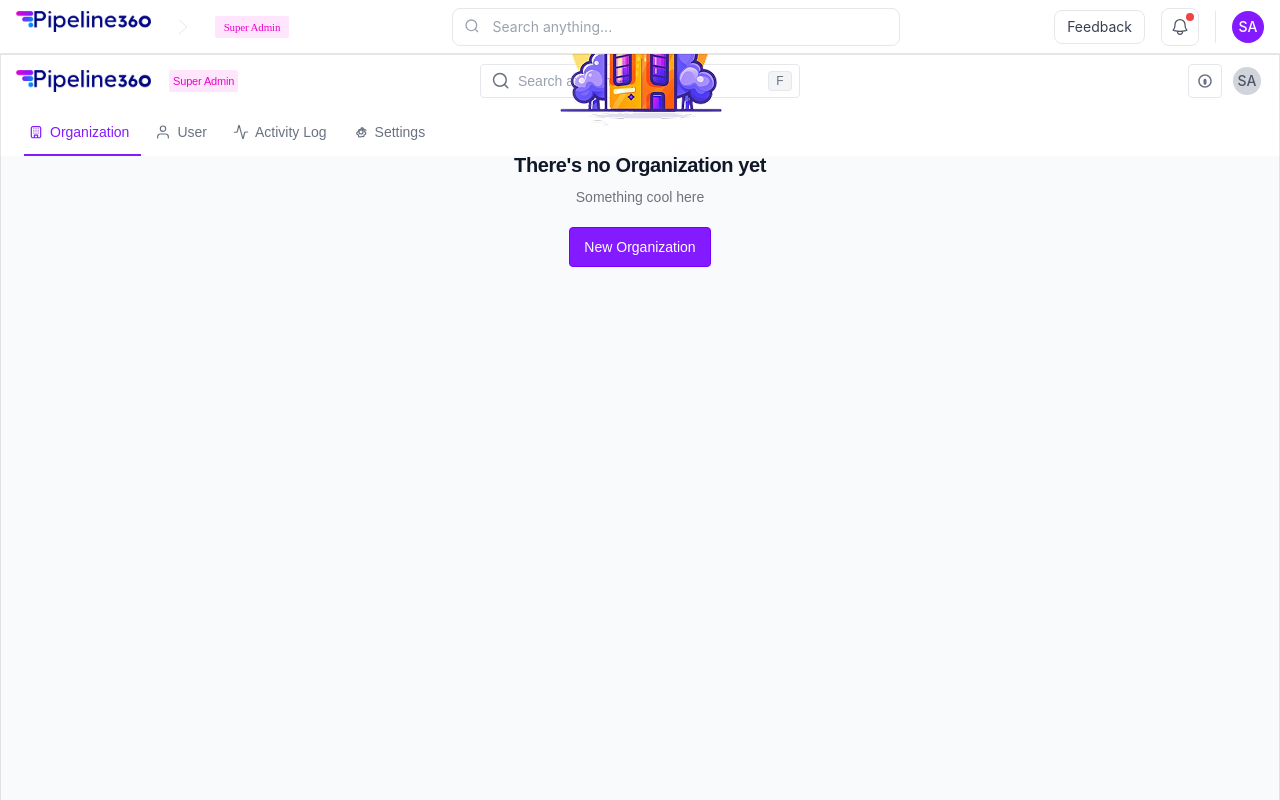
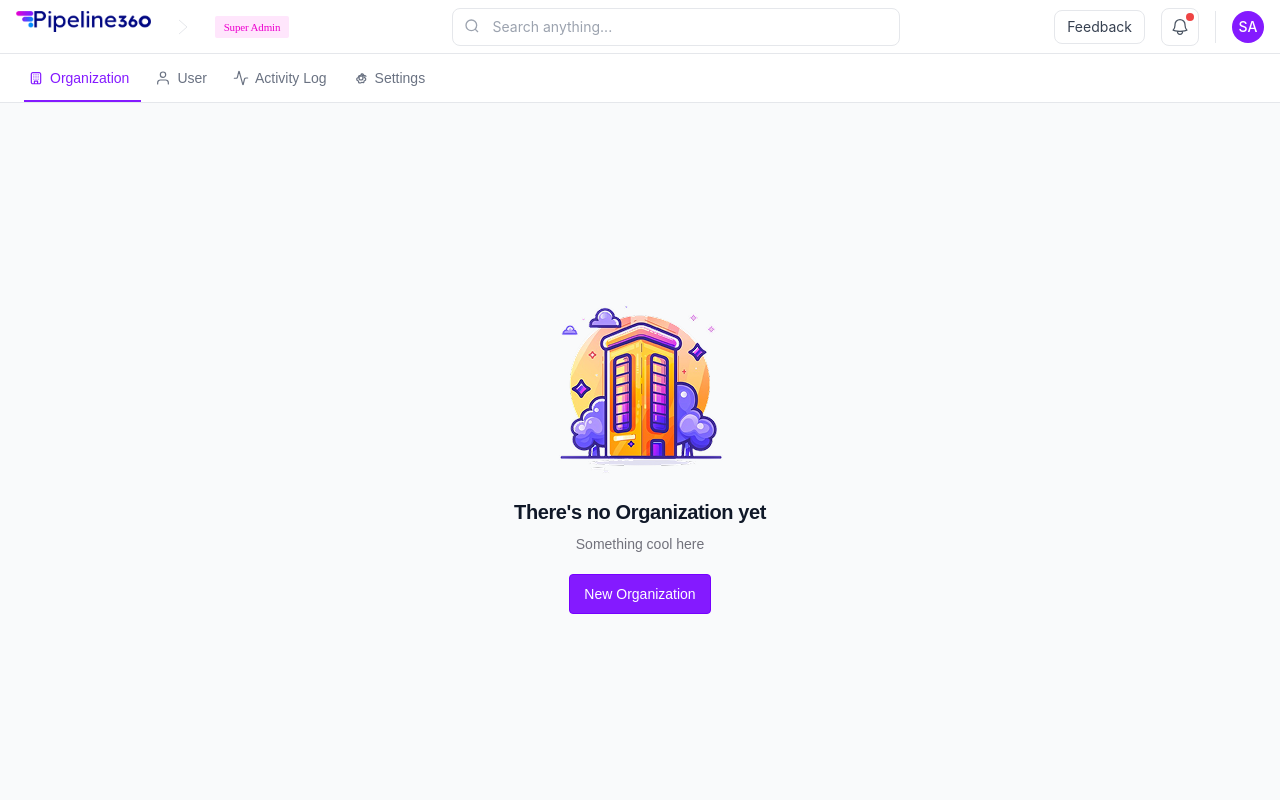
Before and after one commit to premkalyan/P360, a Next.js app in the folder frontend/: page /admin/organizations in a window 1280 px wide. Built offline with nearby package versions, Linux system fonts and the light colour scheme; sample sign-in values are in the browser's storage.

Commit message:
P360-127: Fix duplicate navigation and center empty state
- Remove duplicate top bar (admin layout already provides it)
- Fix image positioning to be properly centered
- Use flexbox centering instead of absolute positioning
- Account for admin top bar + tabs height in viewport calculation

```diff
--- a/frontend/src/app/admin/organizations/page.tsx
+++ b/frontend/src/app/admin/organizations/page.tsx
@@ -18,67 +18,9 @@ export default function AdminOrganizationsPage() {
   };
 
   return (
-    <div className="bg-gray-50 relative min-h-screen w-full">
-      <div className="relative w-full">
-        <div className="w-full">
-          <div className="content-stretch flex flex-col items-start justify-start overflow-clip relative w-full">
-            {/* Top Bar */}
-            <div className="bg-white box-border content-stretch flex items-center justify-between overflow-clip px-4 py-2.5 relative shrink-0 w-full">
-              <div className="content-stretch flex gap-2.5 items-center justify-start relative shrink-0">
-                <div className="box-border content-stretch flex flex-col gap-2.5 items-start justify-start pl-0 pr-2 py-[5px] relative shrink-0">
-                  <div className="h-[22px] overflow-clip relative shrink-0 w-[135px]">
-                    <Image
-                      src="/p360-logo-full.png"
-                      alt="Pipeline360"
-                      width={135}
-                      height={22}
-                      className="object-contain"
-                    />
-                  </div>
-                </div>
-                <div className="bg-[#ffe6fc] box-border content-stretch flex gap-1 items-center justify-start px-1 py-[3px] relative rounded-[2px] shrink-0">
-                  <div className="font-['Geist:Medium',_sans-serif] font-medium leading-[0] relative shrink-0 text-[#ed01cf] text-[11px] text-center text-nowrap tracking-[-0.15px]">
-                    <p className="leading-[16px] whitespace-pre">Super Admin</p>
-                  </div>
-                </div>
-              </div>
-              <div className="content-stretch flex gap-2 items-center justify-center relative shrink-0">
-                <div className="bg-white box-border content-stretch flex gap-1.5 items-center justify-center px-3 py-1 relative rounded-[4px] shrink-0 size-[34px]">
-                  <div aria-hidden="true" className="absolute border border-gray-200 border-solid inset-0 pointer-events-none rounded-[4px]" />
-                  <div className="overflow-clip relative shrink-0 size-[18px]">
-                    <svg width="18" height="18" viewBox="0 0 18 18" fill="none" xmlns="http://www.w3.org/2000/svg">
-                      <path d="M9 2.25C5.27 2.25 2.25 5.27 2.25 9C2.25 12.73 5.27 15.75 9 15.75C12.73 15.75 15.75 12.73 15.75 9C15.75 5.27 12.73 2.25 9 2.25ZM9 14.25C6.1 14.25 3.75 11.9 3.75 9C3.75 6.1 6.1 3.75 9 3.75C11.9 3.75 14.25 6.1 14.25 9C14.25 11.9 11.9 14.25 9 14.25Z" fill="#6A7282"/>
-                      <path d="M9 6.75C8.17 6.75 7.5 7.42 7.5 8.25V11.25C7.5 12.08 8.17 12.75 9 12.75C9.83 12.75 10.5 12.08 10.5 11.25V8.25C10.5 7.42 9.83 6.75 9 6.75Z" fill="#6A7282"/>
-                    </svg>
-                  </div>
-                </div>
-                <div className="box-border content-stretch flex gap-2.5 items-center justify-start px-[3px] py-0 relative shrink-0 size-[34px]">
-                  <div className="aspect-[512/512] basis-0 bg-gray-300 flex items-center justify-center grow min-h-px min-w-px rounded-full shrink-0">
-                    <span className="text-gray-600 text-sm font-medium">SA</span>
-                  </div>
-                </div>
-              </div>
-              <div className="absolute bg-white box-border content-stretch flex gap-2 h-[34px] items-center justify-start left-1/2 pl-3 pr-2 py-1 rounded-[4px] top-2.5 translate-x-[-50%] w-80">
-                <div aria-hidden="true" className="absolute border border-gray-200 border-solid inset-0 pointer-events-none rounded-[4px]" />
-                <div className="overflow-clip relative shrink-0 size-[18px]">
-                  <svg width="18" height="18" viewBox="0 0 18 18" fill="none" xmlns="http://www.w3.org/2000/svg">
-                    <path d="M15.75 15.75L12.3855 12.3855M14.25 7.875C14.25 11.3928 11.3928 14.25 7.875 14.25C4.35723 14.25 1.5 11.3928 1.5 7.875C1.5 4.35723 4.35723 1.5 7.875 1.5C11.3928 1.5 14.25 4.35723 14.25 7.875Z" stroke="#6A7282" strokeWidth="1.5" strokeLinecap="round" strokeLinejoin="round"/>
-                  </svg>
-                </div>
-                <div className="basis-0 font-['Lexend_Deca:Regular',_sans-serif] font-normal grow leading-[0] min-h-px min-w-px relative shrink-0 text-[#99a1af] text-[14px]">
-                  <p className="leading-[20px]">Search anything...</p>
-                </div>
-                <div className="bg-gray-100 box-border content-stretch flex gap-1.5 items-center justify-center px-3 py-1 relative rounded-[4px] shrink-0 size-5">
-                  <div aria-hidden="true" className="absolute border border-gray-200 border-solid inset-0 pointer-events-none rounded-[4px]" />
-                  <div className="font-['Lexend_Deca:Regular',_sans-serif] font-normal leading-[0] relative shrink-0 text-[#6a7282] text-[12px] text-nowrap">
-                    <p className="leading-[16px] whitespace-pre">F</p>
-                  </div>
-                </div>
-              </div>
-            </div>
-
+    <div className="bg-gray-50 relative w-full">
       {/* Tabs */}
-            <div className="bg-white box-border content-stretch flex items-center justify-start px-6 py-0 relative shrink-0 w-full">
+      <div className="bg-white box-border content-stretch flex items-center justify-start px-6 py-0 relative shrink-0 w-full border-b border-gray-200">
         <div className="basis-0 content-stretch flex grow items-center justify-start min-h-px min-w-px relative shrink-0">
           {/* Organization Tab - Active */}
           <div className="box-border content-stretch flex flex-col h-12 items-start justify-between pb-0 pt-2 px-0 relative shrink-0">
@@ -149,12 +91,10 @@ export default function AdminOrganizationsPage() {
           </div>
         </div>
       </div>
-          </div>
-          <div aria-hidden="true" className="absolute border-[0px_0px_1px] border-gray-200 border-solid inset-0 pointer-events-none" />
-        </div>
 
-        {/* Empty State Content */}
-        <div className="absolute content-stretch flex flex-col gap-5 items-center justify-start left-1/2 top-1/2 translate-x-[-50%] translate-y-[-50%] w-[400px]">
+      {/* Empty State Content - Properly Centered */}
+      <div className="flex items-center justify-center min-h-[calc(100vh-102px)]">
+        <div className="content-stretch flex flex-col gap-5 items-center justify-start w-[400px]">
           <div className="content-stretch flex flex-col gap-2 items-center justify-start relative shrink-0 w-full">
             <div className="bg-center bg-cover bg-no-repeat shrink-0 size-[200px]">
               <Image
@@ -184,7 +124,6 @@ export default function AdminOrganizationsPage() {
           </button>
         </div>
       </div>
-      <div aria-hidden="true" className="absolute border-[0.6px] border-[rgba(0,0,0,0.1)] border-solid inset-0 pointer-events-none shadow-[0px_0px_11.894px_0.634px_rgba(0,0,0,0.05)]" />
     </div>
   );
 }
```
Lines whose indentation alone changed are shown as unchanged.
